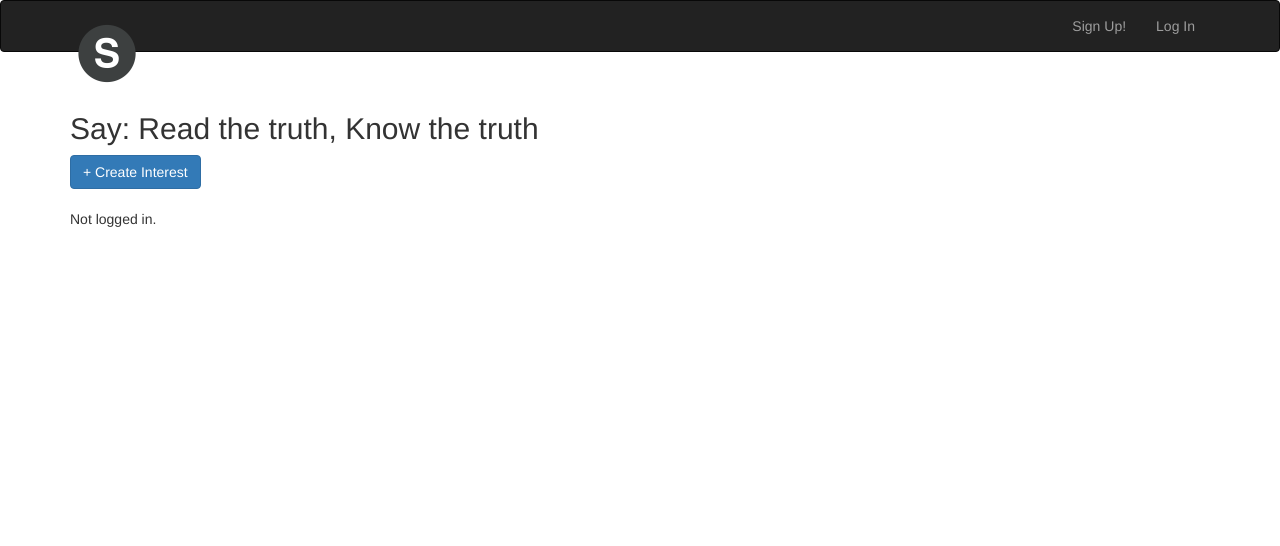
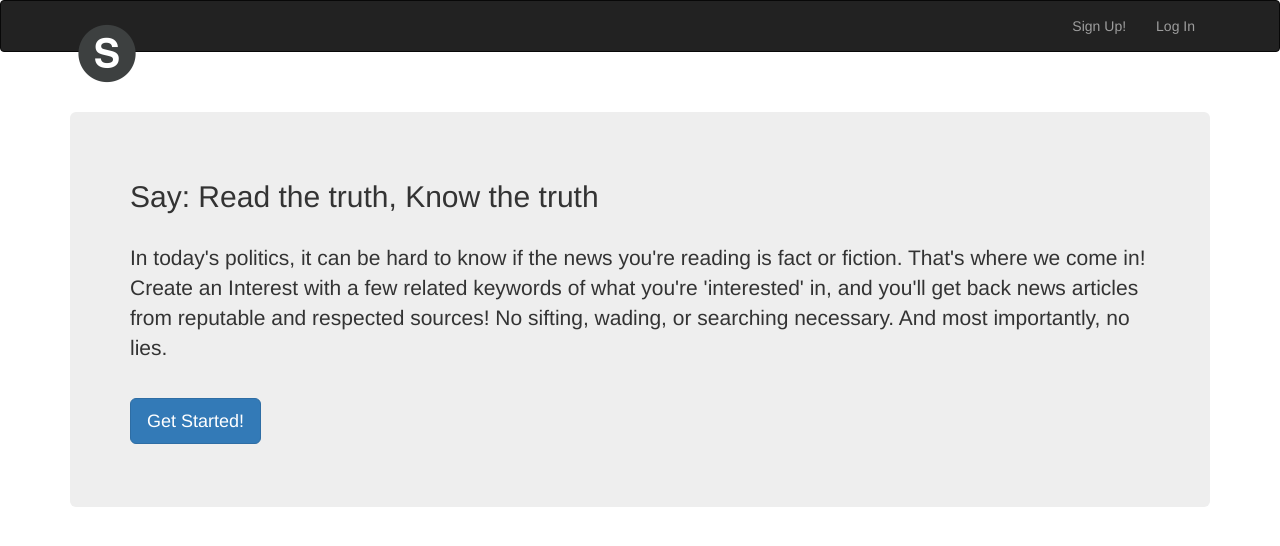
Before and after one commit to R-Plascencia/project-say, a Django app: template interests/templates/interests/home.html in a window 1280 px wide. Shown: the top 546 px of the page. Run offline with Django 3.2, Linux system fonts and the light colour scheme; the template is opened without the code that fills it, so the values that code supplies are empty; some libraries are stand-ins or nearby versions.

Commit message:
Add files via upload

```diff
--- a/interests/models.py
+++ b/interests/models.py
@@ -8,3 +8,9 @@ class Interest(models.Model):
     pub_date = models.DateTimeField()
     num_of_imports = models.IntegerField(default=1)
     creator = models.ForeignKey(User, related_name='creator')
+
+    def __str__(self):
+        return self.title
+
+    def pub_date_pretty(self):
+        return self.pub_date.strftime('%b %e %Y')
--- a/interests/static/interests/style.css
+++ b/interests/static/interests/style.css
@@ -2,3 +2,7 @@
   margin: auto;
 	width: 65%;
 }
+
+p.jumbo {
+  font-family: helvetica, sans-serif;
+}
--- a/interests/templates/interests/home.html
+++ b/interests/templates/interests/home.html
@@ -1,18 +1,31 @@
 {% extends 'base.html' %}
 {% block content %}
+{% load static %}
+
 <br>
-<h2>Say: Read the truth, Know the truth</h2>
-<a class="btn btn-primary" href="{% url 'interests:create' %}">+ Create Interest</a>
-<br><br>
-
+<!--<h2> ... </h2>-->
+<br>
 {% if user.is_authenticated %}
-  {% for i in interests.all %}
-    {% if  i.creator == request.user %}
-      {{ i.title }} (Created on {{ i.pub_date }})
+  <a class="btn btn-primary" href="{% url 'interests:create' %}">+ Create Interest</a>
+  <br><br>
+  {% for u_interest in user.profile.interests.all %}
+    {% if u_interest.creator == request.user %}
+      {{ u_interest.title }} (Created on {{ u_interest.pub_date }})<br>
+    {% else %}
+      {{ u_interest.title }} <br>
     {% endif %}
   {% endfor %}
 {% else %}
-    Not logged in.
+  <div class="jumbotron">
+  <h2>Say: Read the truth, Know the truth</h2>
+  <br>
+  <p class="jumbo">In today's politics, it can be hard to know if the news you're reading is fact or fiction.
+  That's where we come in! Create an Interest with a few related keywords of what you're
+  'interested' in, and you'll get back news articles from reputable and respected sources! No sifting, wading, or
+  searching necessary. And most importantly, no lies.</p>
+  <br>
+  <p><a class="btn btn-primary btn-lg" href="{% url 'accounts:register' %}" role="button">Get Started!</a></p>
+  </div>
 {% endif %}
 
 {% endblock %}
--- a/interests/urls.py
+++ b/interests/urls.py
@@ -5,4 +5,6 @@ app_name = 'interests'
 
 urlpatterns = [
     url(r'^create/', views.create, name="create"),
+    url(r'^list/', views.list, name="list"),
+    url(r'^(?P<pk>[0-9]+)/copy', views.copy, name="copy"),
 ]
```
Also changed, not shown: interests/templates/interests/list.html (added, +15 -0 lines), interests/views.py (+16 -0 lines), interests/migrations/0007_auto_20170210_0430.py (added), interests/static/interests/globehero.jpg (added).
